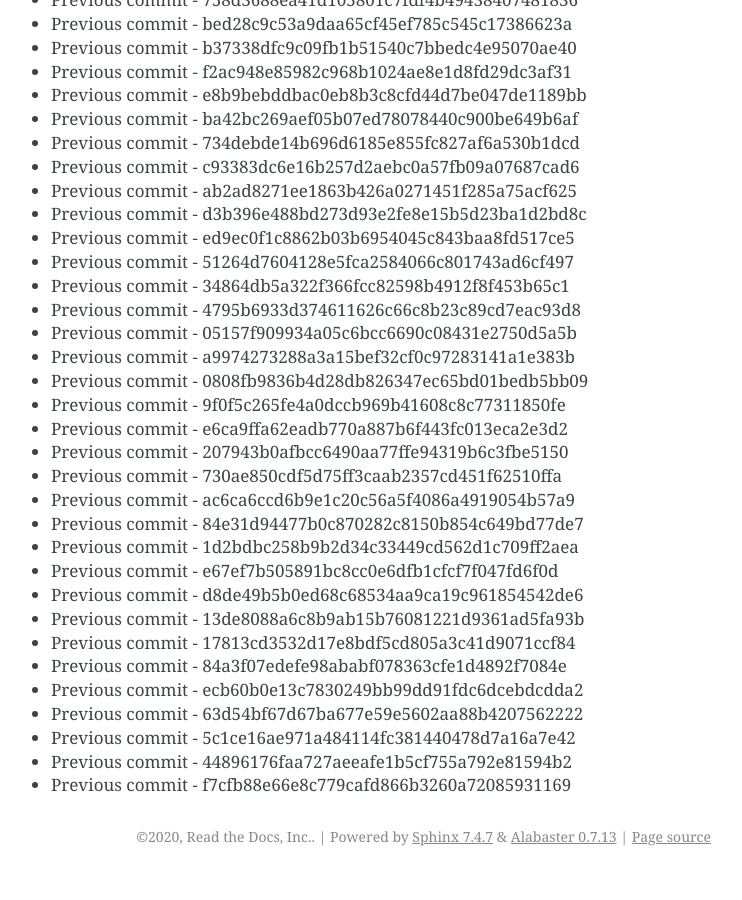
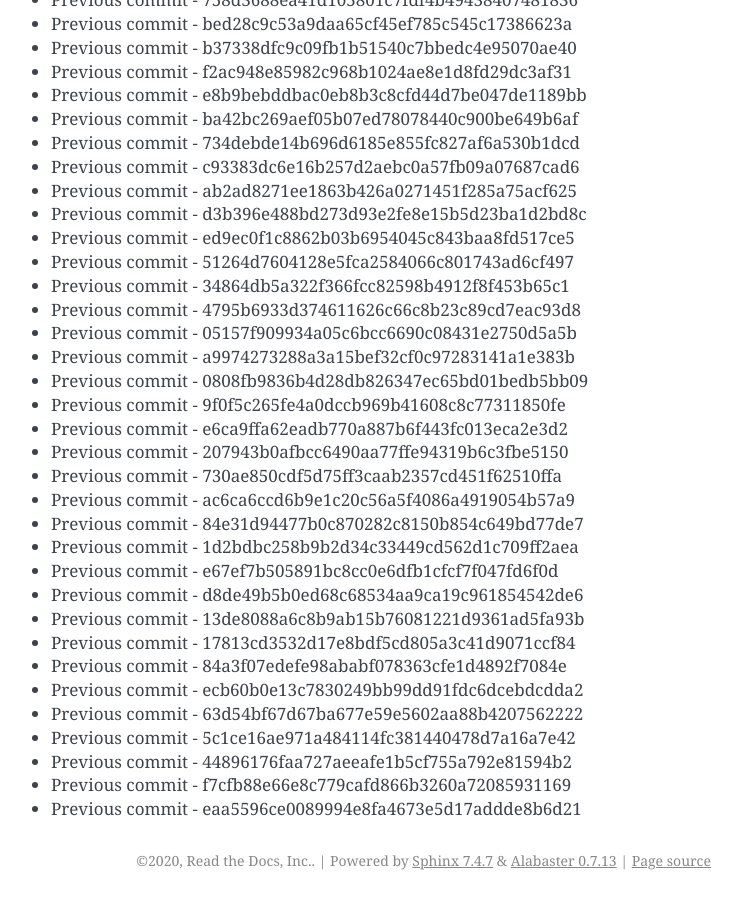
Before and after one commit to readthedocs/rtd-git-stresstest, a Sphinx documentation site: the page built from docs/updates.rst, in a window 1280 px wide and 900 px high, scrolled down 6557 px. Shown: the whole window, without its empty margins (399-1141 px from the left). Built offline with Sphinx 7.4.7, drawn with Linux system fonts in a browser that asks for light colours; before the commit the page ends 7433 px from its top, so only the background shows below that.

Commit message:
Generating commit from previous: eaa5596ce0089994e8fa4673e5d17addde8b6d21

```diff
--- a/docs/updates.rst
+++ b/docs/updates.rst
@@ -307,3 +307,4 @@ It can be tested for any performance characteristics.
 * Previous commit - 5c1ce16ae971a484114fc381440478d7a16a7e42
 * Previous commit - 44896176faa727aeeafe1b5cf755a792e81594b2
 * Previous commit - f7cfb88e66e8c779cafd866b3260a72085931169
+* Previous commit - eaa5596ce0089994e8fa4673e5d17addde8b6d21
```
